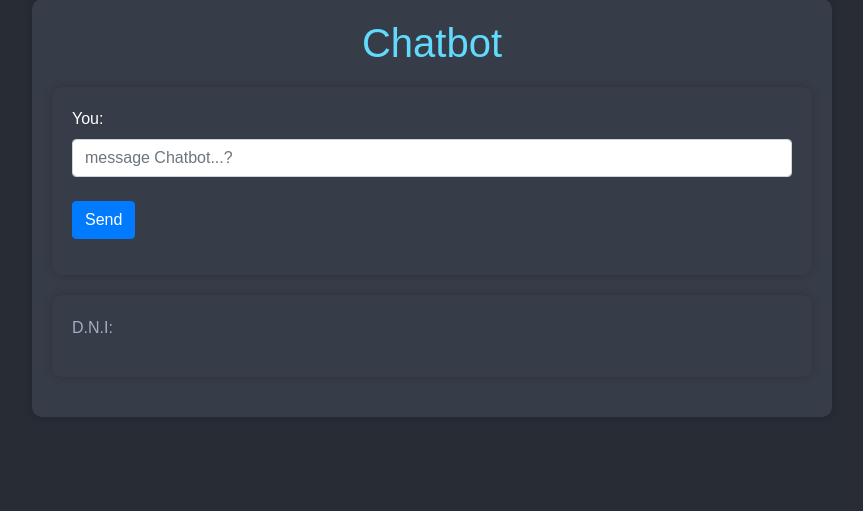
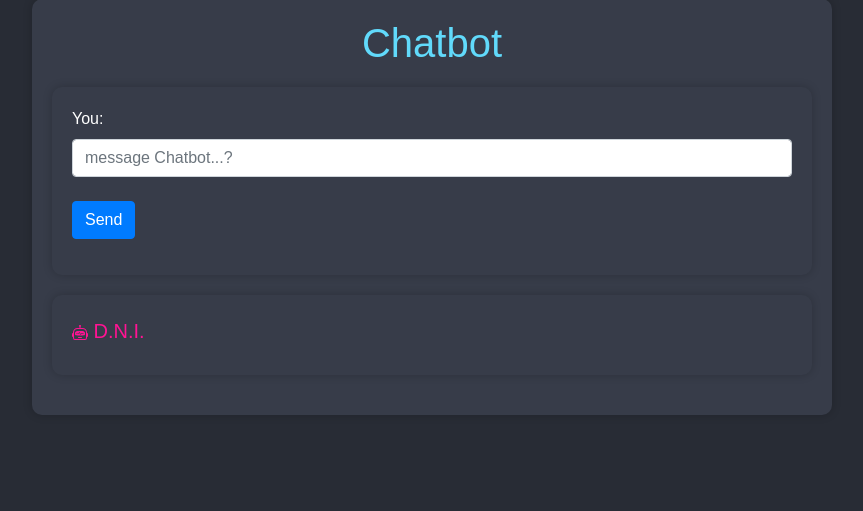
Before and after one commit to harizonelopez/DNI-chat_bot, a Flask app: page / in a window 1280 px wide. Shown: the part 77-588 px from the top of the page, without its empty margins (208-1071 px from the left). Run offline with Flask 3, Linux system fonts and the light colour scheme; parts of the project's set-up code (start-up, migrations or seed data) failed here and were passed over; some libraries are stand-ins or nearby versions.

Commit message:
Update home.html

```diff
--- a/templates/home.html
+++ b/templates/home.html
@@ -31,9 +31,19 @@
             color: #61dafb;
         }
 
-        h3,h5 {
+        h5 {
             line-height: 1.6;
             color: #FF1493;
+        }
+
+        h6 {
+            line-height: 1.6;
+            color: green;
+        }
+
+        h7 {
+            line-height: 1.6;
+            color: red;
         }
 
         p {
@@ -94,13 +104,25 @@
 
         <section>
             {% if user_input %}
-                <p>You: {{ user_input }}</p>
+                <h5> <svg xmlns="http://www.w3.org/2000/svg" width="16" height="16" fill="currentColor" class="bi bi-file-person" viewBox="0 0 16 16">
+                    <path d="M12 1a1 1 0 0 1 1 1v10.755S12 11 8 11s-5 1.755-5 1.755V2a1 1 0 0 1 1-1zM4 0a2 2 0 0 0-2 2v12a2 2 0 0 0 2 2h8a2 2 0 0 0 2-2V2a2 2 0 0 0-2-2z"/>
+                    <path d="M8 10a3 3 0 1 0 0-6 3 3 0 0 0 0 6"/>
+                    </svg>  You </h5>
+                    <h6> {{ user_input }} </h6>
             {% endif %}
 
             {% if response %}
-                <p>D.N.I: {{ response }}</p>
+                <h5> <svg xmlns="http://www.w3.org/2000/svg" width="16" height="16" fill="currentColor" class="bi bi-robot" viewBox="0 0 16 16">
+                    <path d="M6 12.5a.5.5 0 0 1 .5-.5h3a.5.5 0 0 1 0 1h-3a.5.5 0 0 1-.5-.5M3 8.062C3 6.76 4.235 5.765 5.53 5.886a26.6 26.6 0 0 0 4.94 0C11.765 5.765 13 6.76 13 8.062v1.157a.93.93 0 0 1-.765.935c-.845.147-2.34.346-4.235.346s-3.39-.2-4.235-.346A.93.93 0 0 1 3 9.219zm4.542-.827a.25.25 0 0 0-.217.068l-.92.9a25 25 0 0 1-1.871-.183.25.25 0 0 0-.068.495c.55.076 1.232.149 2.02.193a.25.25 0 0 0 .189-.071l.754-.736.847 1.71a.25.25 0 0 0 .404.062l.932-.97a25 25 0 0 0 1.922-.188.25.25 0 0 0-.068-.495c-.538.074-1.207.145-1.98.189a.25.25 0 0 0-.166.076l-.754.785-.842-1.7a.25.25 0 0 0-.182-.135"/>
+                    <path d="M8.5 1.866a1 1 0 1 0-1 0V3h-2A4.5 4.5 0 0 0 1 7.5V8a1 1 0 0 0-1 1v2a1 1 0 0 0 1 1v1a2 2 0 0 0 2 2h10a2 2 0 0 0 2-2v-1a1 1 0 0 0 1-1V9a1 1 0 0 0-1-1v-.5A4.5 4.5 0 0 0 10.5 3h-2zM14 7.5V13a1 1 0 0 1-1 1H3a1 1 0 0 1-1-1V7.5A3.5 3.5 0 0 1 5.5 4h5A3.5 3.5 0 0 1 14 7.5"/>
+                    </svg>    D.N.I. </h5>
+                    <h6> {{ response }}</h6>
             {% elif not response %}
-                <p>D.N.I: {{ error_message }}
+                <h5> <svg xmlns="http://www.w3.org/2000/svg" width="16" height="16" fill="currentColor" class="bi bi-robot" viewBox="0 0 16 16">
+                    <path d="M6 12.5a.5.5 0 0 1 .5-.5h3a.5.5 0 0 1 0 1h-3a.5.5 0 0 1-.5-.5M3 8.062C3 6.76 4.235 5.765 5.53 5.886a26.6 26.6 0 0 0 4.94 0C11.765 5.765 13 6.76 13 8.062v1.157a.93.93 0 0 1-.765.935c-.845.147-2.34.346-4.235.346s-3.39-.2-4.235-.346A.93.93 0 0 1 3 9.219zm4.542-.827a.25.25 0 0 0-.217.068l-.92.9a25 25 0 0 1-1.871-.183.25.25 0 0 0-.068.495c.55.076 1.232.149 2.02.193a.25.25 0 0 0 .189-.071l.754-.736.847 1.71a.25.25 0 0 0 .404.062l.932-.97a25 25 0 0 0 1.922-.188.25.25 0 0 0-.068-.495c-.538.074-1.207.145-1.98.189a.25.25 0 0 0-.166.076l-.754.785-.842-1.7a.25.25 0 0 0-.182-.135"/>
+                    <path d="M8.5 1.866a1 1 0 1 0-1 0V3h-2A4.5 4.5 0 0 0 1 7.5V8a1 1 0 0 0-1 1v2a1 1 0 0 0 1 1v1a2 2 0 0 0 2 2h10a2 2 0 0 0 2-2v-1a1 1 0 0 0 1-1V9a1 1 0 0 0-1-1v-.5A4.5 4.5 0 0 0 10.5 3h-2zM14 7.5V13a1 1 0 0 1-1 1H3a1 1 0 0 1-1-1V7.5A3.5 3.5 0 0 1 5.5 4h5A3.5 3.5 0 0 1 14 7.5"/>
+                    </svg>    D.N.I. </h5>
+                    <h7> {{ error_message }} </h7>
             {% endif %}
         </section>
 
```
